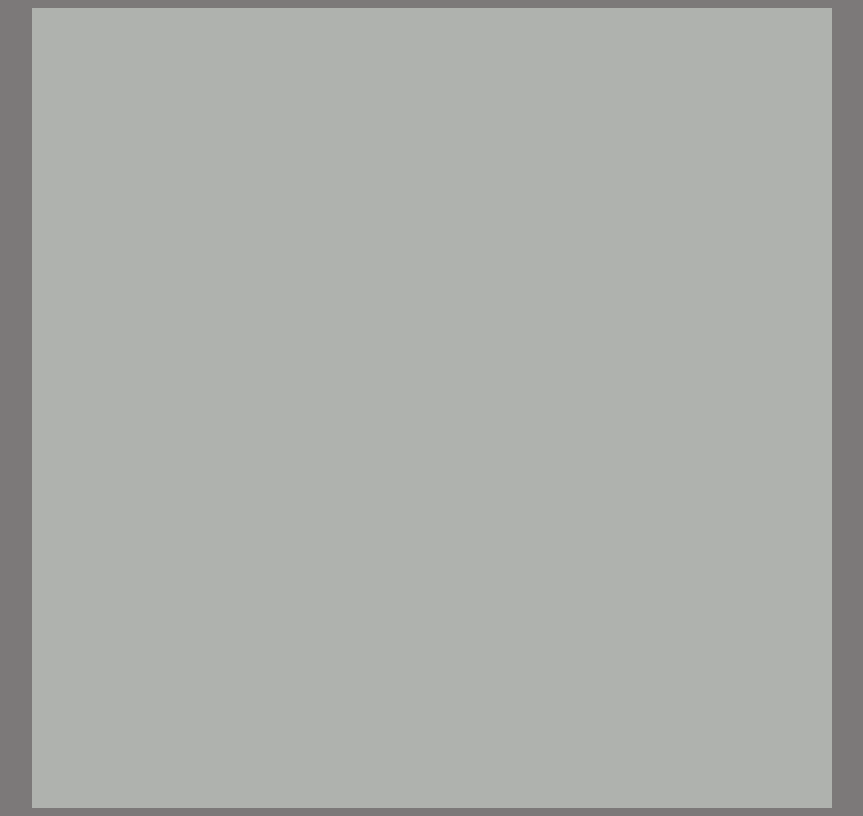
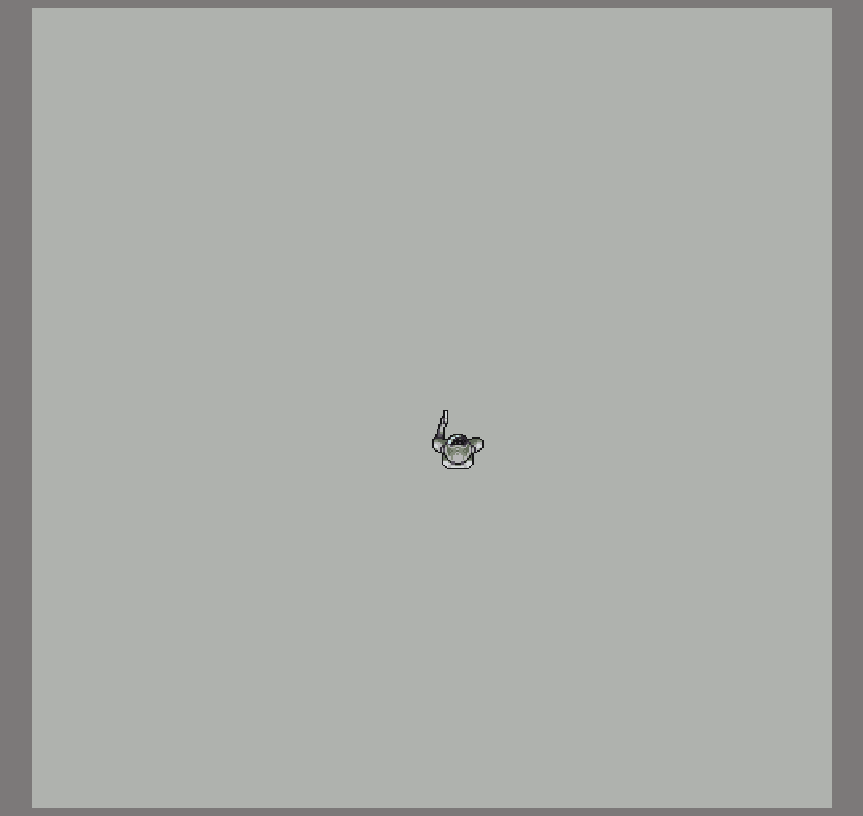
Before and after one commit to Ruinlol/BasicShooterGame, a website: page index.html in a window 1280 px wide. Shown: the whole page, without its empty margins (208-1071 px from the left). Drawn offline with nearby package versions, Linux system fonts and the light colour scheme.

Commit message:
adding walking person on the same spot

```diff
--- a/assets/css/style.css
+++ b/assets/css/style.css
@@ -5,7 +5,5 @@ body {
 canvas {
   background-color:#afb2ae;
   display: block;
-  width: 800px;
-  height: 800px;
   margin: auto;
 }
--- /dev/null
+++ b/assets/scripts/Sniper.js
@@ -0,0 +1,29 @@
+function Sniper (context) {
+  this.width = 52.857;
+  this.height = 63;
+  this.frame = 0;
+  this.context = context;
+  this.postion = {
+    x: 400,
+    y: 400
+  };
+  this.sniper = new Image();
+  this.sniper.src ='assets/sprites/sniper.png';
+}
+Sniper.prototype.draw = function (){
+  this.context.drawImage(this.sniper,this.frame,0,this.width,this.height,this.postion.x,this.postion.y,
+  this.width,this.height)
+  this.context.save();
+}
+Sniper.prototype.walk = function () {
+  this.context.clearRect(this.postion.x,this.postion.y,this.postion.x + this.width,
+  this.postion.y + this.height);
+  if (this.frame == 423) {
+      this.frame = 0;
+  }
+  this.context.drawImage(this.sniper,this.frame,0,this.width,this.height,this.postion.x,this.postion.y,
+  this.width,this.height)
+  this.frame += 52.875;
+
+
+}
--- a/assets/scripts/main.js
+++ b/assets/scripts/main.js
@@ -0,0 +1,16 @@
+$(function() {
+  var ctx = $('#canvas')[0].getContext('2d');
+  var player = new Sniper(ctx);
+  ctx.imageSmoothingEnabled = false;
+  ctx.canvas.width = 800;
+  ctx.canvas.height = 800;
+  player.draw();
+  animate();
+
+  function animate ()  {
+    setTimeout(function(){
+      requestAnimationFrame(animate);
+    },1000/29);
+    player.walk();
+  }
+});
--- a/index.html
+++ b/index.html
@@ -5,10 +5,12 @@
   <head>
     <meta charset="utf-8">
     <title>Random game</title>
-    <script src="assets/scripts/main.js" charset="utf-8"></script>
   </head>
+  <script src="node_modules/jquery/dist/jquery.min.js" charset="utf-8"></script>
+  <script src="assets/scripts/Sniper.js" charset="utf-8"></script>
+  <script src="assets/scripts/main.js" charset="utf-8"></script>
   <link rel="stylesheet" href="assets/css/style.css" media="screen" title="no title">
   <body>
-    <canvas id="canvas" width="300" height="300"></canvas>
+    <canvas id="canvas"></canvas>
   </body>
 </html>
```
